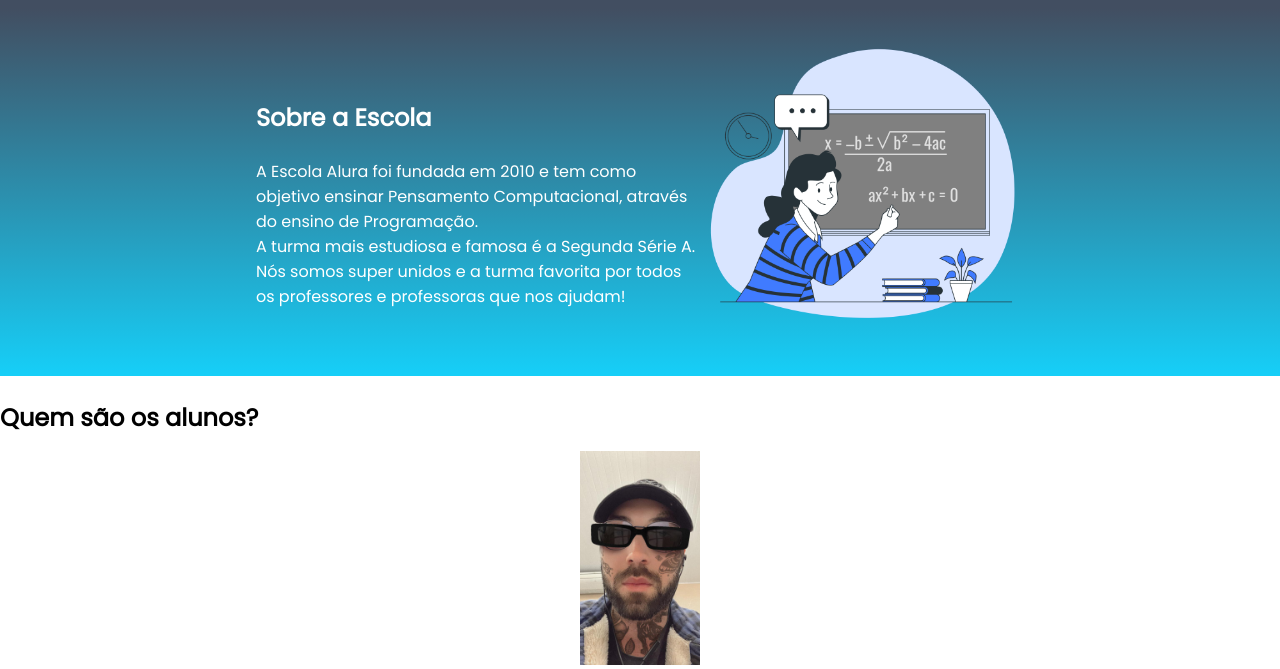
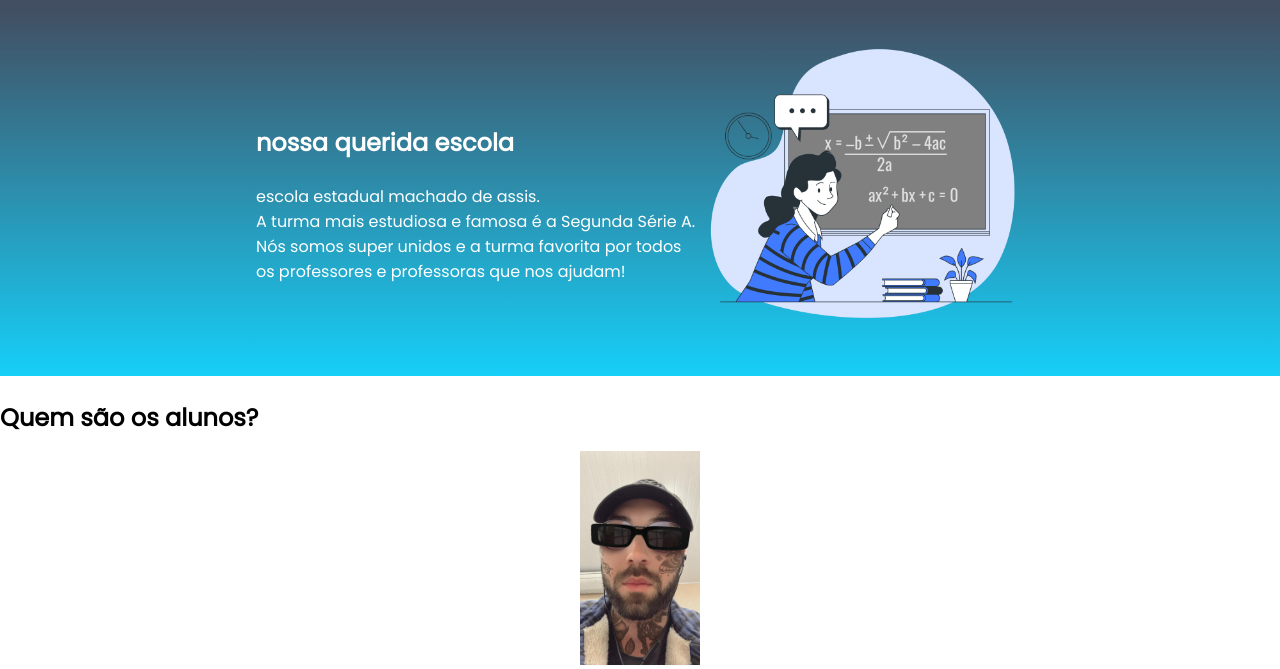
Before and after one commit to victor3f3lfdl3gil/2ano, a plain HTML site: page index.html in a window 1280 px wide. Shown: the part 69-738 px from the top of the page. Drawn offline with Linux system fonts and the light colour scheme.

Commit message:
linha 23 e 24

```diff
--- a/index.html
+++ b/index.html
@@ -20,8 +20,8 @@
     </header>
     <section class="escola">
         <div class="escola-div-conteudo">
-            <h2 class="escola-titulo">Sobre a Escola</h2>
-            <p class="escola-texto-um">A Escola Alura foi fundada em 2010 e tem como objetivo ensinar Pensamento Computacional, através do ensino de  Programação.</p>
+            <h2 class="escola-titulo">nossa querida escola</h2>
+            <p class="escola-texto-um">escola estadual machado de assis.</p>
             <p class="escola-texto-dois">A turma mais estudiosa e famosa é a Segunda Série A. Nós somos super unidos e a turma favorita por todos os professores e professoras que nos ajudam!</p>
         </div>
         <img class="escola-imagem" src="Formula-bro.png" alt="imagem que representa uma professora em sala de aula">
@@ -32,7 +32,9 @@
         <span></span>
         <div class="estudante-div">
             <img class="estudante-imagem" src="Marcelo.jpeg" alt="foto do marcelo">
-            <h3 class="estudante-nome">Marcelo</h3>
+            <h3 class="estudante-nome">Marcelo</h3>WelWelcome to GitHub!
+            come to GitHub!
+
             <a href="https://github.com/marcelopaludetto"><img class="estudante-icone" src="github.png" alt="icone github"></a>
             <a href="https://linkedin.com/marcelopaludetto"><img class="estudante-icone" src="linkedin.png" alt="icone linkedin"></a>
             <a href="https://instagram.com/marcelopaludetto"><img class="estudante-icone" src="instagram.png" alt="icone instagram"></a>
@@ -48,4 +50,4 @@
     </div>
     </section>
 </body>
-</html>
+</html>Welcome to GitHub!Welcome to GitHub!
```
